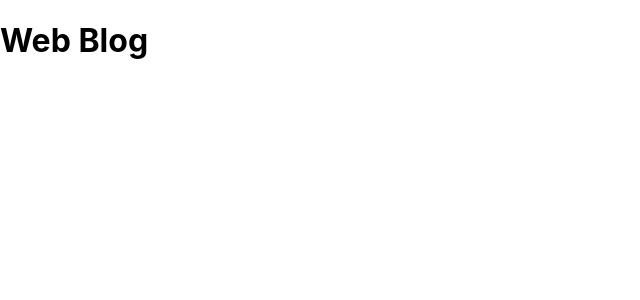
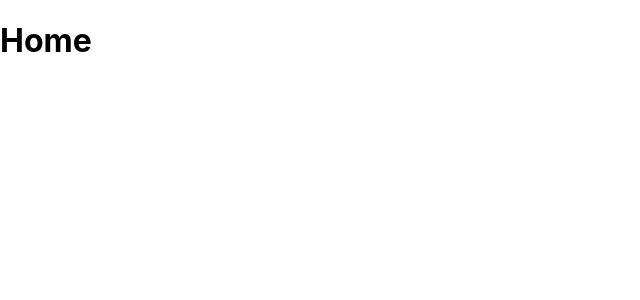
Before and after one commit to VictorW-dev/WebBlog_UFAPE, a React (Create React App) app: page / in a window 1280 px wide. Shown: the top 300 px of the page, without its empty margins (0-640 px from the left). Built offline with nearby package versions, Linux system fonts and the light colour scheme.

Commit message:
Configuring React Router

```diff
--- a/package.json
+++ b/package.json
@@ -9,6 +9,7 @@
     "firebase": "^10.3.0",
     "react": "^18.2.0",
     "react-dom": "^18.2.0",
+    "react-router-dom": "^6.15.0",
     "react-scripts": "5.0.1",
     "web-vitals": "^2.1.4"
   },
--- a/src/App.js
+++ b/src/App.js
@@ -1,10 +1,23 @@
 import logo from './logo.svg';
 import './App.css';
+
+import { BrowserRouter, Routes, Route, Navigate } from 'react-router-dom';
+import Home from './pages/Home/Home';
+import About from './pages/About/About';
+
+// Pages
 
 function App() {
   return (
     <div className="App">
-      <h1>Web Blog</h1>
+      <BrowserRouter>
+        <div>
+          <Routes>
+            <Route path="/" element={<Home />} />
+            <Route path='/about' element={<About />} />
+          </Routes>
+        </div>
+      </BrowserRouter>
     </div>
   );
 }
--- /dev/null
+++ b/src/pages/About/About.js
@@ -0,0 +1,12 @@
+// CSS
+import styles from './About.module.css';
+
+const About = () => {
+    return (
+        <div>
+            <h1>About</h1>
+        </div>
+    );
+}
+
+export default About;
--- /dev/null
+++ b/src/pages/Home/Home.js
@@ -0,0 +1,12 @@
+// CSS
+import styles from './Home.module.css';
+
+const Home = () => {
+    return (
+        <div>
+            <h1>Home</h1>
+        </div>
+    );
+}
+
+export default Home;
```
Also changed, not shown: src/firebase/config.js (renamed from firebase/config.js), src/pages/About/About.module.css (added), src/pages/Home/Home.module.css (added), 1 other file (tests, documents, lock files or other folders).
